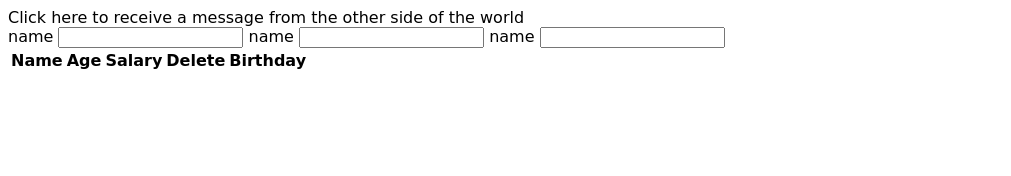
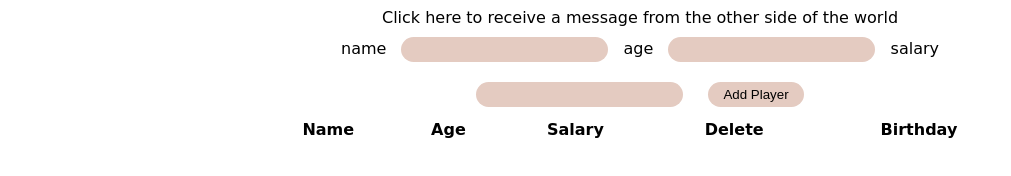
Before and after one commit to ike-agu/fp_db_basketball, a plain HTML site: page client/index.html in a window 1280 px wide. Shown: the whole page, without its empty margins (0-1011 px from the left). Drawn offline with Linux system fonts and the light colour scheme.

Commit message:
added styles for buttons and form

```diff
--- a/client/index.html
+++ b/client/index.html
@@ -17,11 +17,13 @@
         <label for="name">name</label>
         <input type="text" id="name">
 
-        <label for="name">name</label>
+        <label for="name">age</label>
         <input type="number" id="age">
 
-        <label for="name">name</label>
+        <label for="name">salary</label>
         <input type="number" id="salary">
+
+        <input type="submit" value="Add Player">
       </form>
 
       <section id="players">
--- a/client/styles/index.css
+++ b/client/styles/index.css
@@ -7,5 +7,36 @@
 
 body{
   font-family: 'Kaushan Script', cursive;
+}
 
+#content{
+  width: 60vw;
+  margin: 0 auto;
+  text-align: center;
 }
+
+button{
+  background-color: rgb(74, 74, 228);
+}
+
+input{
+ background-color: rgb(228, 203, 193);
+}
+button, input {
+  border: none;
+  margin: 10px;
+  border-radius: 50px;
+  padding: 5px 15px;
+}
+
+table{
+  width: 100%;
+}
+
+.delete{
+  color: red;
+}
+
+.update{
+  color: green;
+}
```
